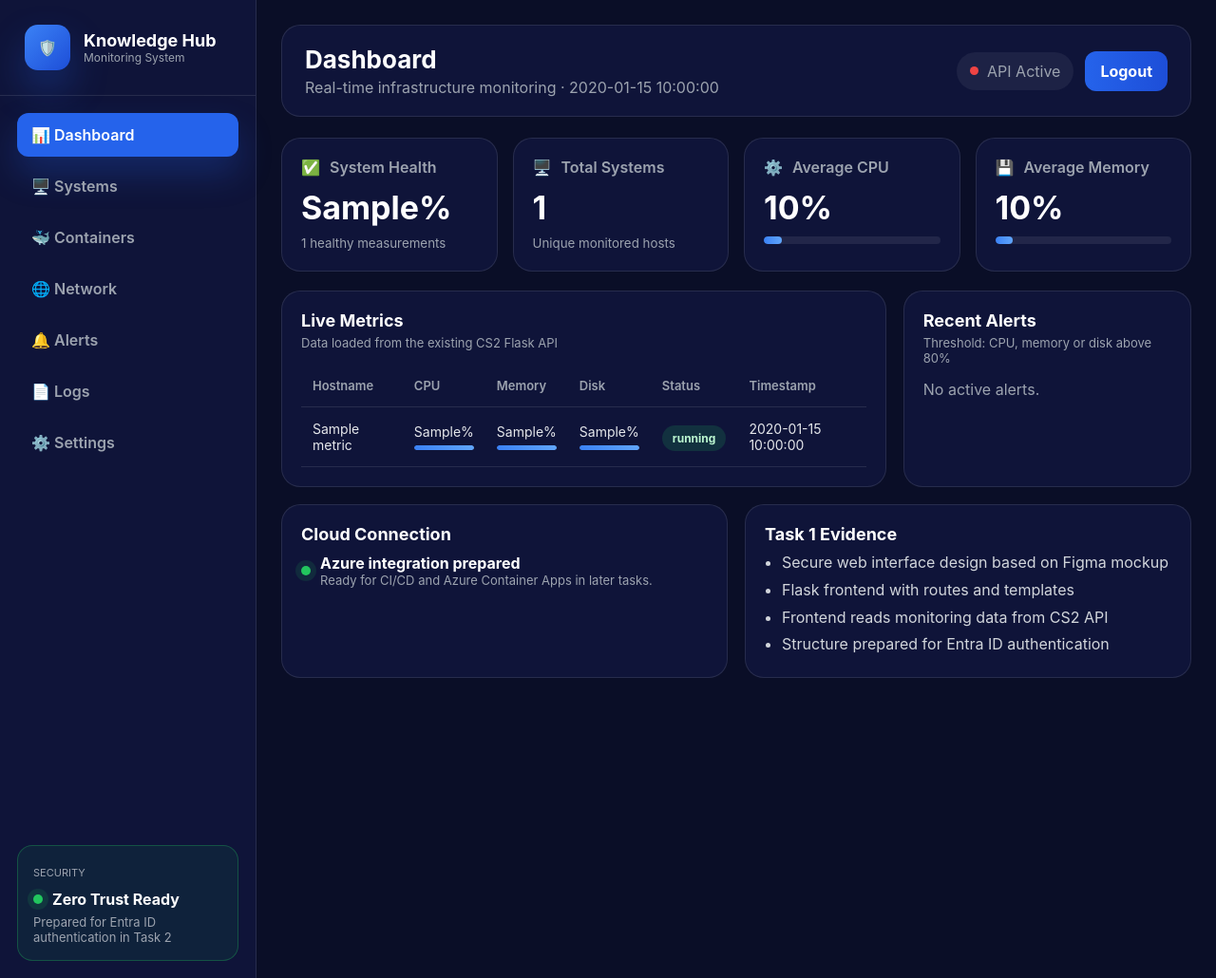
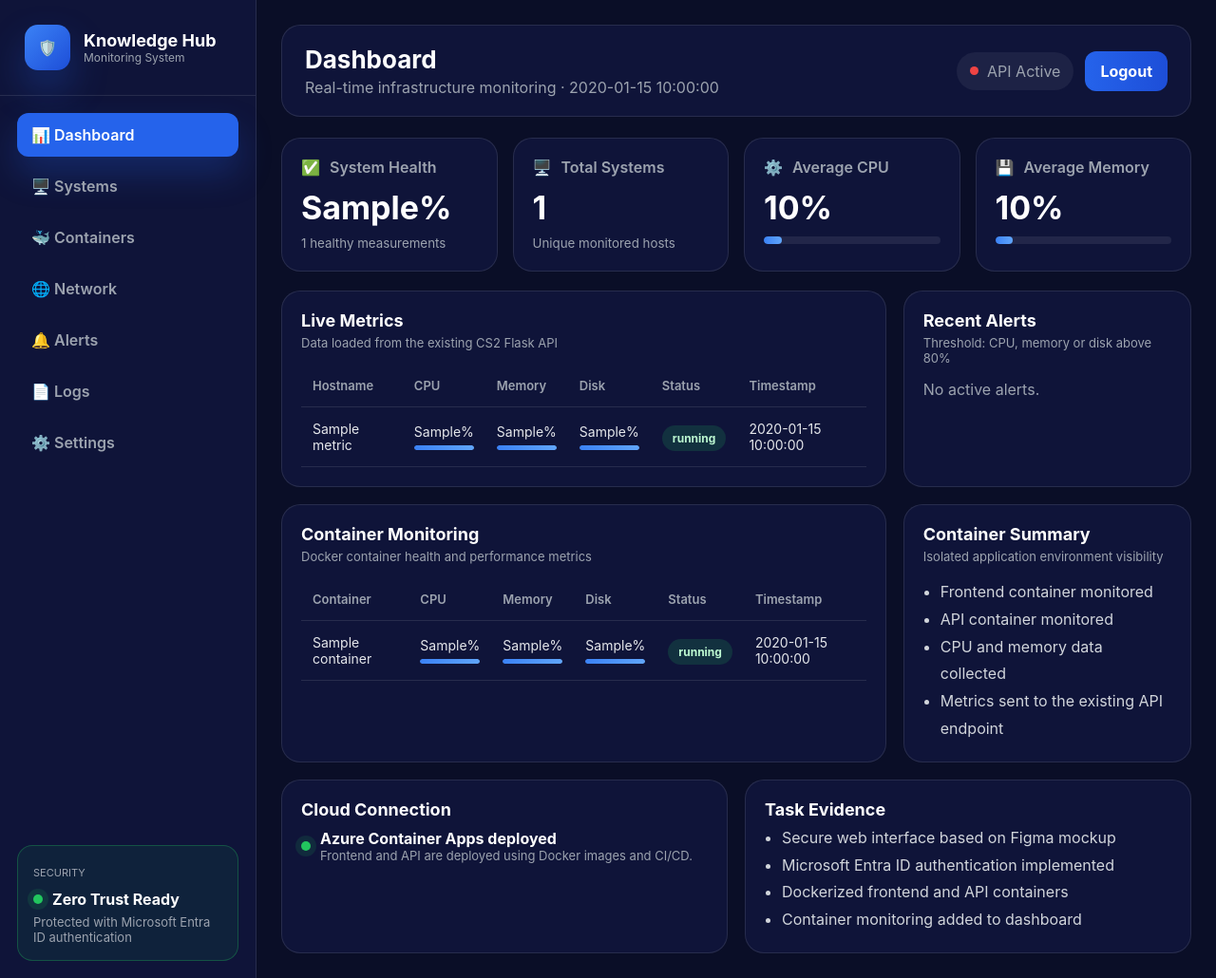
Before and after one commit to meneerman88-dot/knowledgehub, a Flask app: template frontend/templates/dashboard.html in a window 1280 px wide. Shown: the whole page at 95% size. Run offline with Flask 3, Linux system fonts and the light colour scheme; the template is opened without the code that fills it: most values are stand-ins (such as "Sample title", 1, 10 or a date in 2020).

Commit message:
Add container monitoring section

```diff
--- a/frontend/app.py
+++ b/frontend/app.py
@@ -11,8 +11,6 @@ load_dotenv()
 
 app = Flask(__name__)
 app.secret_key = os.getenv("SESSION_SECRET", "dev-secret-change-later")
-
-# Nodig voor Azure Container Apps HTTPS reverse proxy
 app.wsgi_app = ProxyFix(app.wsgi_app, x_proto=1, x_host=1)
 
 API_URL = os.getenv("API_URL", "http://localhost:8000/api/v1/metrics")
@@ -134,9 +132,15 @@ def index():
     metrics, api_status = fetch_metrics()
     dashboard = calculate_dashboard_data(metrics)
 
+    container_metrics = [
+        metric for metric in metrics
+        if metric.get("hostname", "").startswith("container-")
+    ]
+
     return render_template(
         "dashboard.html",
         metrics=metrics,
+        container_metrics=container_metrics,
         api_status=api_status,
         dashboard=dashboard,
         current_time=datetime.now().strftime("%d-%m-%Y %H:%M"),
--- a/frontend/templates/dashboard.html
+++ b/frontend/templates/dashboard.html
@@ -19,7 +19,7 @@
         <nav class="nav">
             <a class="active" href="#">📊 Dashboard</a>
             <a href="#">🖥️ Systems</a>
-            <a href="#">🐳 Containers</a>
+            <a href="#container-monitoring">🐳 Containers</a>
             <a href="#">🌐 Network</a>
             <a href="#">🔔 Alerts</a>
             <a href="#">📄 Logs</a>
@@ -32,7 +32,7 @@
                 <span class="pulse"></span>
                 <strong>Zero Trust Ready</strong>
             </div>
-            <p>Prepared for Entra ID authentication in Task 2</p>
+            <p>Protected with Microsoft Entra ID authentication</p>
         </div>
     </aside>
 
@@ -137,7 +137,7 @@
                             {% else %}
                             <tr>
                                 <td colspan="6" class="empty-state">
-                                    No monitoring data available yet. Start the API and run seed_metrics.py.
+                                    No monitoring data available yet.
                                 </td>
                             </tr>
                             {% endfor %}
@@ -163,25 +163,95 @@
             </aside>
         </section>
 
+        <section class="main-grid" id="container-monitoring">
+            <article class="panel wide">
+                <div class="panel-title">
+                    <h3>Container Monitoring</h3>
+                    <p>Docker container health and performance metrics</p>
+                </div>
+
+                <div class="table-wrapper">
+                    <table>
+                        <thead>
+                            <tr>
+                                <th>Container</th>
+                                <th>CPU</th>
+                                <th>Memory</th>
+                                <th>Disk</th>
+                                <th>Status</th>
+                                <th>Timestamp</th>
+                            </tr>
+                        </thead>
+
+                        <tbody>
+                            {% for container in container_metrics %}
+                            <tr>
+                                <td>{{ container.hostname }}</td>
+                                <td>
+                                    {{ container.cpu_usage }}%
+                                    <div class="mini-bar"><span style="width: {{ container.cpu_usage }}%"></span></div>
+                                </td>
+                                <td>
+                                    {{ container.memory_usage }}%
+                                    <div class="mini-bar"><span style="width: {{ container.memory_usage }}%"></span></div>
+                                </td>
+                                <td>
+                                    {{ container.disk_usage }}%
+                                    <div class="mini-bar"><span style="width: {{ container.disk_usage }}%"></span></div>
+                                </td>
+                                <td>
+                                    <span class="badge {{ container.status | lower }}">
+                                        {{ container.status }}
+                                    </span>
+                                </td>
+                                <td>{{ container.timestamp }}</td>
+                            </tr>
+                            {% else %}
+                            <tr>
+                                <td colspan="6" class="empty-state">
+                                    No container metrics available yet.
+                                </td>
+                            </tr>
+                            {% endfor %}
+                        </tbody>
+                    </table>
+                </div>
+            </article>
+
+            <aside class="panel">
+                <div class="panel-title">
+                    <h3>Container Summary</h3>
+                    <p>Isolated application environment visibility</p>
+                </div>
+
+                <ul class="evidence-list">
+                    <li>Frontend container monitored</li>
+                    <li>API container monitored</li>
+                    <li>CPU and memory data collected</li>
+                    <li>Metrics sent to the existing API endpoint</li>
+                </ul>
+            </aside>
+        </section>
+
         <section class="bottom-grid">
             <article class="panel">
                 <h3>Cloud Connection</h3>
                 <div class="connection-status">
                     <span class="pulse"></span>
                     <div>
-                        <strong>Azure integration prepared</strong>
-                        <p>Ready for CI/CD and Azure Container Apps in later tasks.</p>
+                        <strong>Azure Container Apps deployed</strong>
+                        <p>Frontend and API are deployed using Docker images and CI/CD.</p>
                     </div>
                 </div>
             </article>
 
             <article class="panel">
-                <h3>Task 1 Evidence</h3>
+                <h3>Task Evidence</h3>
                 <ul class="evidence-list">
-                    <li>Secure web interface design based on Figma mockup</li>
-                    <li>Flask frontend with routes and templates</li>
-                    <li>Frontend reads monitoring data from CS2 API</li>
-                    <li>Structure prepared for Entra ID authentication</li>
+                    <li>Secure web interface based on Figma mockup</li>
+                    <li>Microsoft Entra ID authentication implemented</li>
+                    <li>Dockerized frontend and API containers</li>
+                    <li>Container monitoring added to dashboard</li>
                 </ul>
             </article>
         </section>
```
Also changed, not shown: 1 other file.
